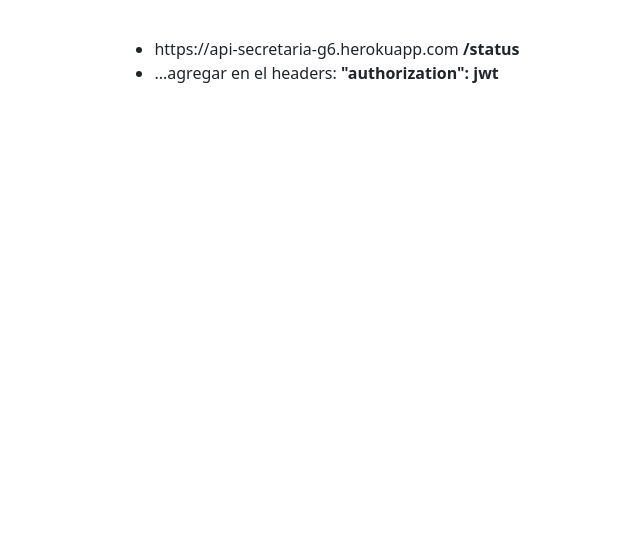
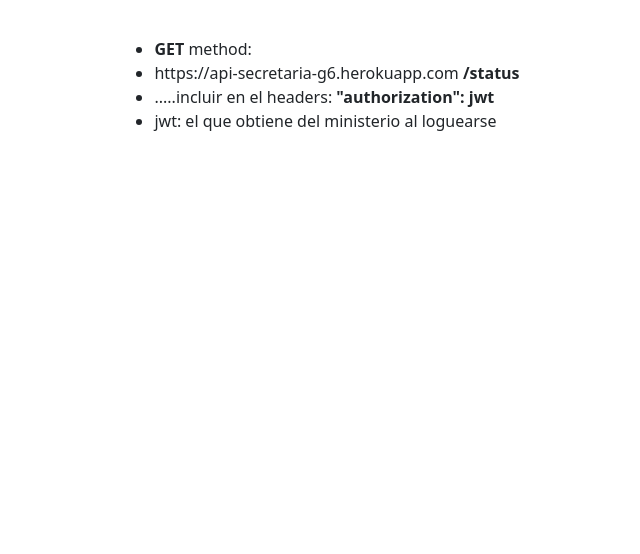
Before and after one commit to KeyMirror/2021-TPI-G6, a website: page public/index.html in a window 1280 px wide. Shown: the part 246-800 px from the top of the page, without its empty margins (319-959 px from the left). Drawn offline with nearby package versions, Linux system fonts and the light colour scheme.

Commit message:
fix index

```diff
--- a/public/index.html
+++ b/public/index.html
@@ -16,8 +16,10 @@
     <br>
     <div class="box">
           <ul>
-            <li>https://api-secretaria-g6.herokuapp.com <b>/status</b> </li>
-            <li>...agregar en el headers: <b> "authorization": jwt </b> </li>
+            <li><b>GET  </b> method: </li>
+            <li>  https://api-secretaria-g6.herokuapp.com <b>/status</b> </li>
+            <li>.....incluir en el headers: <b> "authorization": jwt </b> </li>
+            <li>jwt: el que obtiene del ministerio al loguearse </b> </li>
           </ul>
     </div>
 
```
